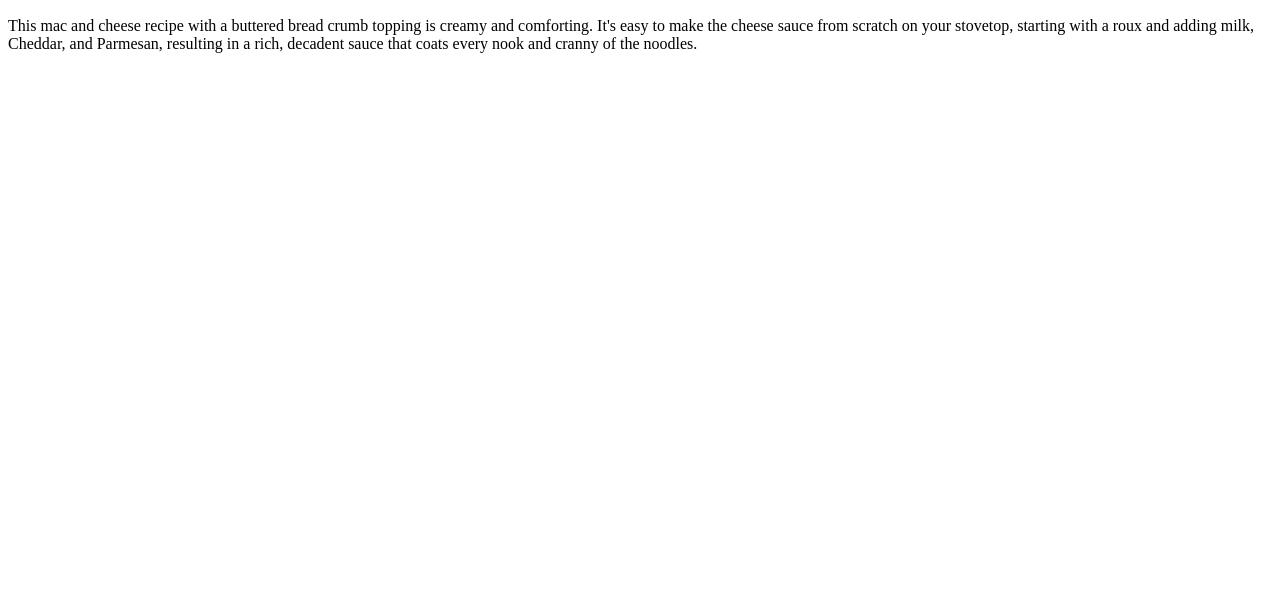
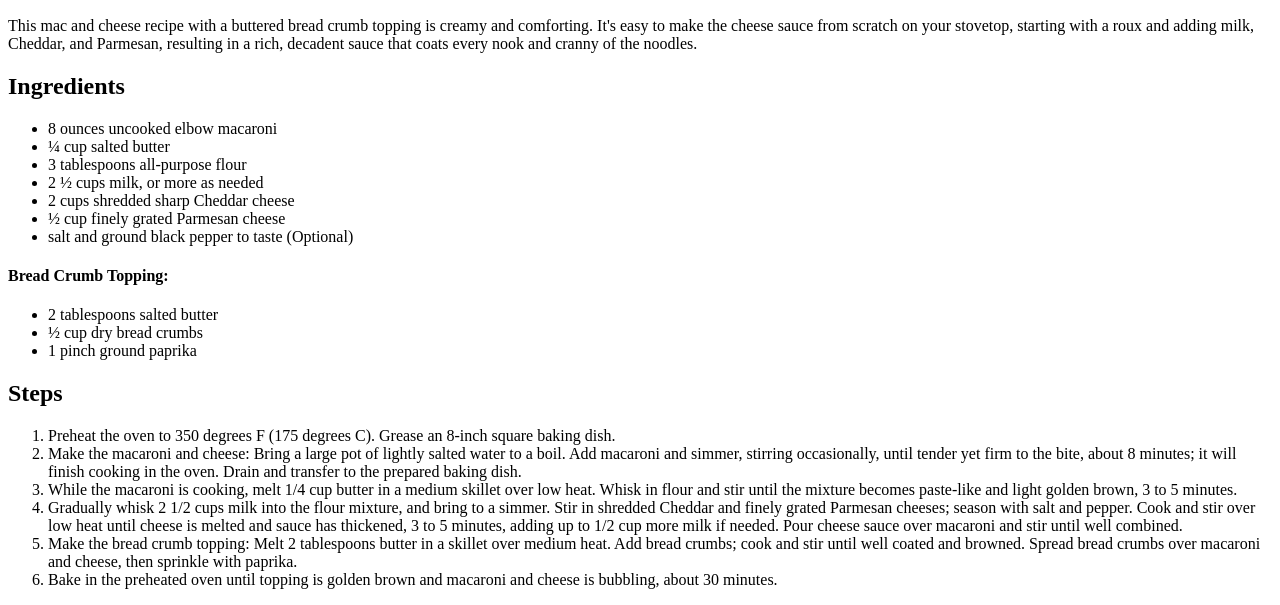
Before and after one commit to Tigre424/odin-recipes, a plain HTML site: page recipes/macandcheese.html in a window 1280 px wide. Shown: the part 434-1039 px from the top of the page. Before the commit the page ends 800 px from the top, so only its background shows below. Drawn offline with Linux system fonts and the light colour scheme.

Commit message:
Add ingredients and Steps heading and finalize page

```diff
--- a/recipes/macandcheese.html
+++ b/recipes/macandcheese.html
@@ -13,11 +13,39 @@
     <img src="https://www.allrecipes.com/thmb/qoH42OxP_BhdpS3Jfgi7Dmrh-LU=/750x0/filters:no_upscale():max_bytes(150000):strip_icc():format(webp)/2440173-Homemade-Mac-and-Cheese-Photo-by-Allrecipes-Magazine-resized-9ce8e17b2e464d65a91ab94657919936.jpg"
         alt="Macaroni and cheese finished plate">
     <h2>Description</h2>
+
     <p>This mac and cheese recipe with a buttered bread crumb topping is creamy and comforting. It's easy to make the
         cheese sauce from scratch on your stovetop, starting with a roux and adding milk, Cheddar, and Parmesan,
-        resulting in a rich, decadent sauce that coats every nook and cranny of the noodles. </p>
+        resulting in a rich, decadent sauce that coats every nook and cranny of the noodles.
+    </p>
 
+    <h2>Ingredients</h2>
+        <ul>
+           <li>8 ounces uncooked elbow macaroni</li>
+           <li>¼ cup salted butter </li>
+           <li>3 tablespoons all-purpose flour</li>
+            <li>2 ½ cups milk, or more as needed</li>
+            <li>2 cups shredded sharp Cheddar cheese </li>
+            <li> ½ cup finely grated Parmesan cheese</li>
+            <li>  salt and ground black pepper to taste (Optional)</li>
+         </ul>
+    <h4>Bread Crumb Topping:</h4>
+         <ul>
+            <li>2 tablespoons salted butter</li>
+            <li>½ cup dry bread crumbs            </li>
+            <li> 1 pinch ground paprika            </li>
 
+            </ul>
+
+    <h2>Steps</h2>
+        <ol>
+            <li> Preheat the oven to 350 degrees F (175 degrees C). Grease an 8-inch square baking dish. </li>
+            <li> Make the macaroni and cheese: Bring a large pot of lightly salted water to a boil. Add macaroni and simmer, stirring occasionally, until tender yet firm to the bite, about 8 minutes; it will finish cooking in the oven. Drain and transfer to the prepared baking dish. </li>
+            <li>  While the macaroni is cooking, melt 1/4 cup butter in a medium skillet over low heat. Whisk in flour and stir until the mixture becomes paste-like and light golden brown, 3 to 5 minutes. </li>
+            <li>  Gradually whisk 2 1/2 cups milk into the flour mixture, and bring to a simmer. Stir in shredded Cheddar and finely grated Parmesan cheeses; season with salt and pepper. Cook and stir over low heat until cheese is melted and sauce has thickened, 3 to 5 minutes, adding up to 1/2 cup more milk if needed. Pour cheese sauce over macaroni and stir until well combined. </li>
+            <li> Make the bread crumb topping: Melt 2 tablespoons butter in a skillet over medium heat. Add bread crumbs; cook and stir until well coated and browned. Spread bread crumbs over macaroni and cheese, then sprinkle with paprika.  </li>
+            <li>  Bake in the preheated oven until topping is golden brown and macaroni and cheese is bubbling, about 30 minutes. </li>
+        </ol>
 
 
 
```
